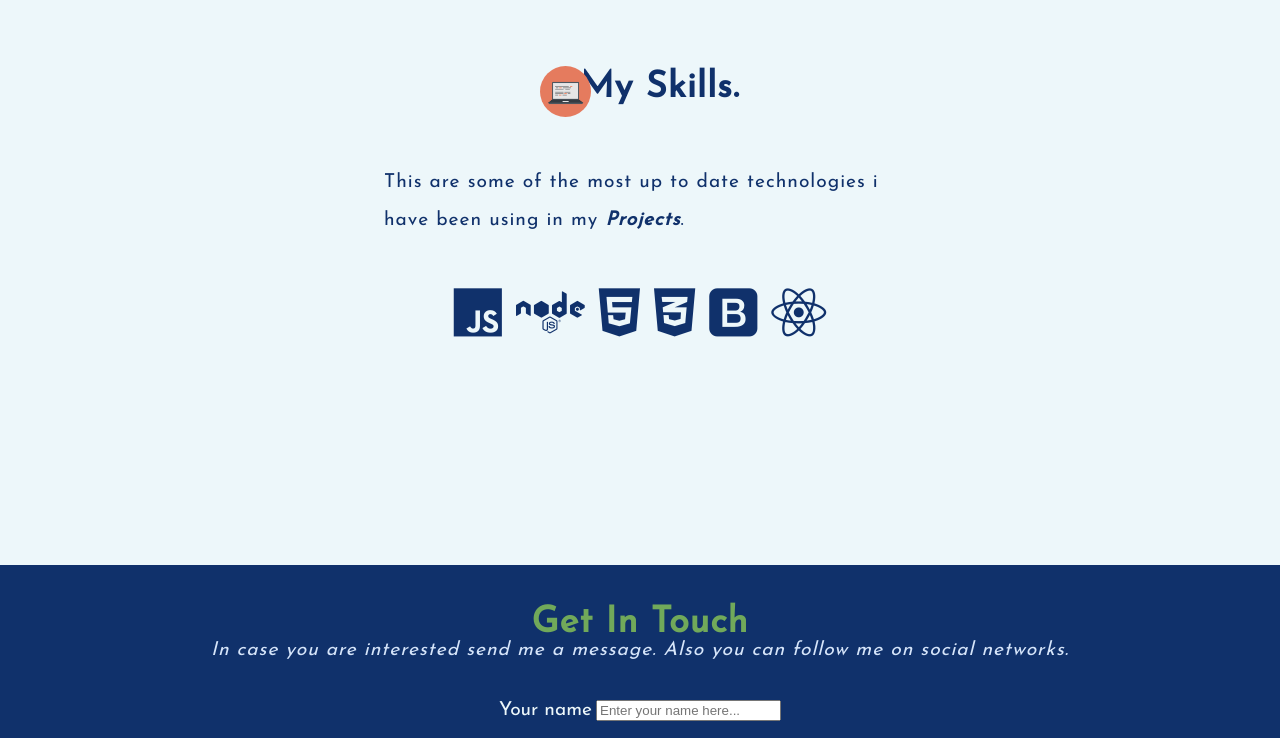
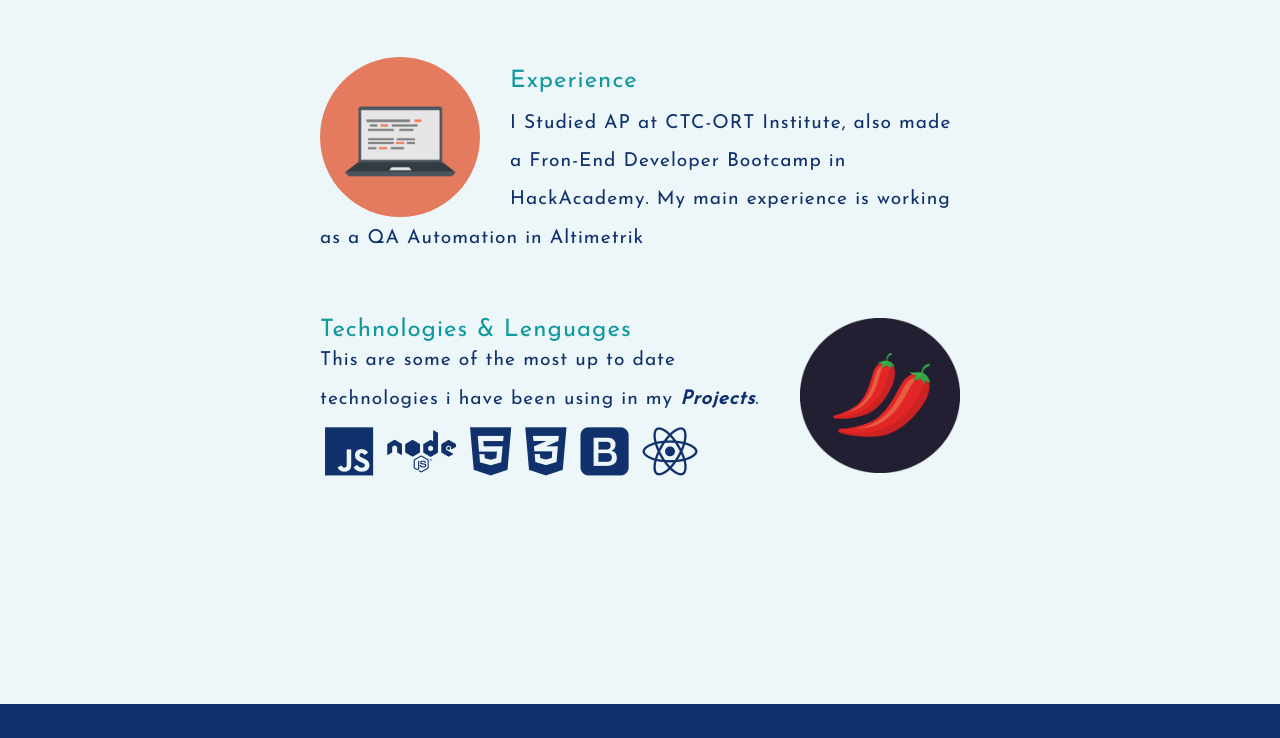
Before and after one commit to rgodoy91/rgodoy_cv, a plain HTML site: page index.html in a window 1280 px wide. Shown: the part 1321-2059 px from the top of the page. Drawn offline with Linux system fonts and the light colour scheme.

Commit message:
last update

```diff
--- a/css/styles.css
+++ b/css/styles.css
@@ -18,8 +18,9 @@ h2{
   letter-spacing: 1px;
   font-weight:600;
   font-size: 2.25rem;
-  color: #10316b;
-  margin: 0 auto;
+  color: #11999E;
+  margin-top: 40px;
+  margin-bottom: 20px;
 
 }
 h3{
@@ -27,14 +28,8 @@ h3{
   letter-spacing: 1px;
   font-weight:400;
   font-size: 1.5rem;
-  color: #10316b;
+  color: #11999E;
   margin: 0 auto;
-  font-style: italic;
-}
-
-h1,h2,h3{
-  margin-top: 40px;
-  margin-bottom: 40px;
 }
 span{
   font-style: italic;
@@ -47,6 +42,7 @@ letter-spacing: 1px;
 color: #10316b;
 margin: 0 auto;
 font-size: 1.2em;
+line-height: 2;
 }
 label{
   color: #edf7fa;
@@ -56,9 +52,6 @@ label{
 }
 img{
 
-}
-form{
-  margin-top: 40px;
 }
 i{
   font-size: 55px;
@@ -80,14 +73,9 @@ hr{
   line-height: 2;
   width: 40%;
   margin: auto;
-  text-align: left;
 }
 .skills-text-box{
   line-height: 2;
-  width: 40%;
-  margin: auto;
-  text-align: left;
-
 }
 .profile{
   border-radius: 100%;
@@ -114,7 +102,6 @@ position: relative;
 top: 4px;
 }
 .presentation{
-  margin-top: 120px;
   position:relative;
 }
 .skills{
@@ -125,7 +112,9 @@ top: 4px;
   margin-top: 40px;
 }
 .skill-row{
-  margin-top: 40px;
+  width: 50%;
+  margin:60px auto 60px auto;
+  text-align: left;
 }
 .bottom-container{
   padding-top: 20px;
@@ -138,9 +127,6 @@ top: 4px;
   background-color:#10316b;
   padding-bottom: 20px;
   padding-top: 40px;
-}
-.message-box{
-  margin-bottom: 20px;
 }
 .submit{
   background: #71a95a;
@@ -160,15 +146,17 @@ top: 4px;
   color: #000000;
 }
 .img-box{
-  display: inline;
-  padding-right: 550px;
-  padding-bottom: 80px;
 }
-.skills-img{
+.computer-img{
+  width: 25%;
   border-radius: 100%;
-  width: 4%;
-  position: absolute;
-  bottom: 228px;
-  left: 540px;
+  float: left;
+  margin-right: 30px;
 }
+.chilli-img{
+  width: 25%;
+  float: right;
+  margin-left: 30px;
+}
+
 /*------------------ID ELEMENTS---------------------*/
--- a/index.html
+++ b/index.html
@@ -31,9 +31,6 @@
     <div class="presentation">
       <img class="profile" src="img/profi.jpeg" alt="">
       <h2>Hello.</h2>
-      <div class="img-box" >
-        <img style="bottom: 240px;" class="skills-img" src="img/chillies.png" alt="">
-      </div>
       <div class="text-box">
         <p>Nice to meet you, probably the reaseon you are here is because you need a <span>Web Developer</span>, well... you are in the right place. I have been working as a <span>Full Stack Developer</span> for almost 5 years, would be a pleasure
           for me to start working with you.</p>
@@ -43,20 +40,31 @@
     <hr>
 
     <div class="skills">
-      <h2 style="padding-left:40px;">My Skills.</h2>
+      <h2>My Skills.</h2>
+      <div class="skill-row">
         <div class="img-box">
-        <img class="skills-img" src="img/computer.png" alt="">
+          <img class="computer-img" src="img/computer.png" alt="">
         </div>
         <div class="skills-text-box">
+          <h3>Experience</h3>
+          <p>I Studied AP at CTC-ORT Institute, also made a Fron-End Developer Bootcamp in HackAcademy. My main experience is working as a QA Automation in Altimetrik</p>
+        </div>
+      </div>
+
+      <div class="skill-row">
+        <div class="">
+          <img class="chilli-img" src="img/chillies.png" alt="">
+        </div>
+        <div class="">
+          <h3>Technologies & Lenguages</h3>
           <p>This are some of the most up to date technologies i have been using in my <span>Projects</span>.</p>
-      </div>
-      <div class="skill-row">
           <i class="fab fa-js"></i>
           <i class="fab fa-node"></i>
           <i class="fab fa-html5"></i>
           <i class="fab fa-css3-alt"></i>
           <i class="fab fa-bootstrap"></i>
           <i class="fab fa-react"></i>
+        </div>
       </div>
     </div>
 
@@ -66,15 +74,15 @@
         <p style="color:#d6e5fa;font-style: italic;">In case you are interested send me a message. Also you can follow me on social networks.</p>
       </div>
       <form class="" action="mailto:rodrigo479663@gmail.com" method="post">
-        <div class="message-box">
+        <div>
           <label for="name">Your name</label>
           <input type="text" name="client-name" value="" placeholder="Enter your name here...">
         </div>
-        <div class="message-box">
+        <div>
           <label for="name">Your email</label>
           <input type="email" name="client-email" value="" placeholder="Enter your email here...">
         </div>
-        <div class="">
+        <div>
           <textarea name="message" rows="8" cols="80" placeholder="Enter your message here..."></textarea>
         </div>
         <input class="submit" type="submit" name="submit-message" value="Send Message">
```
Lines whose indentation alone changed are shown as unchanged.
